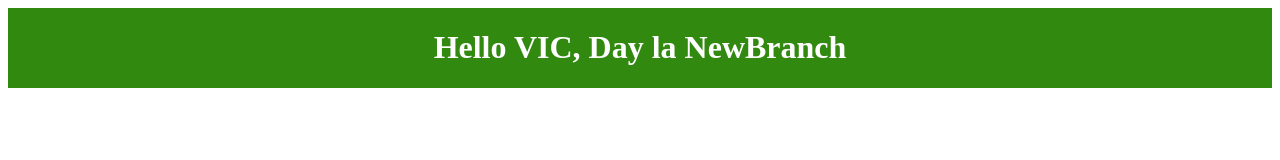
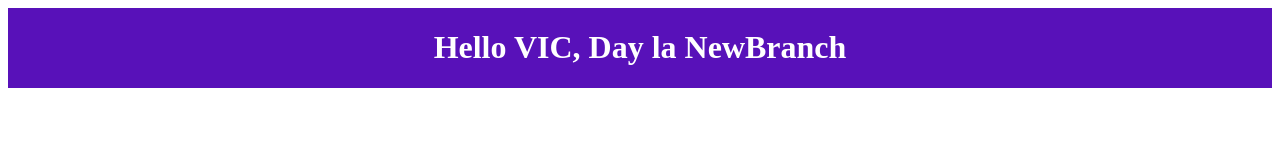
Before and after one commit to phuquocchamp/git_training, a plain HTML site: page index.html in a window 1280 px wide. Drawn offline with Linux system fonts and the light colour scheme.

Commit message:
This is New Branch

```diff
--- a/style.css
+++ b/style.css
@@ -1,6 +1,6 @@
 .containter{
       display: flex;
-      background-color: rgb(49, 137, 15);
+      background-color: rgb(88, 17, 185);
       color: white;
       justify-content: center;
 }
```
